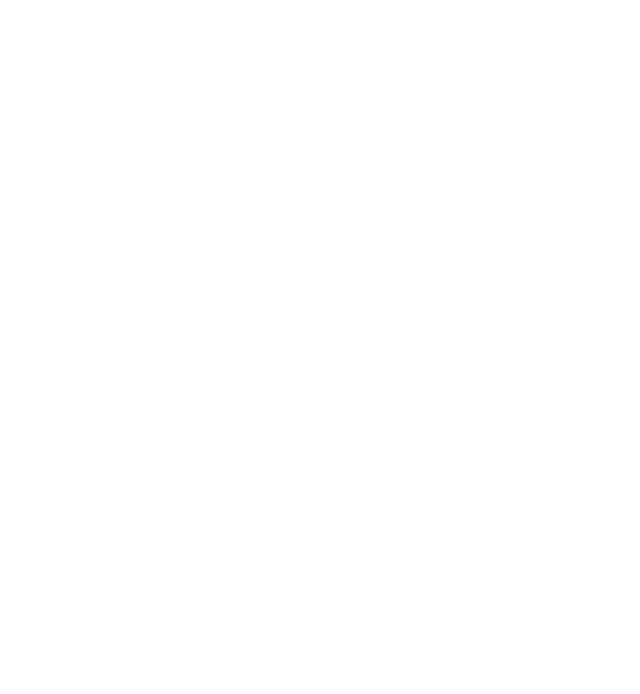
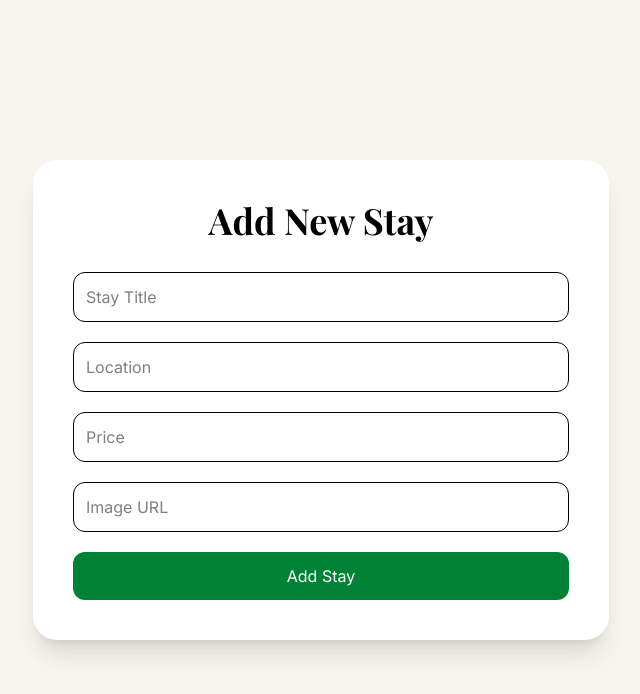
Before and after one commit to xsarthak6/TBI-Summer-Internship-Full-stack-, a React (Vite) app: page /add-stay in a window 1280 px wide. Before the commit this address had no page. Shown: the top 694 px of the page, without its empty margins (319-959 px from the left). Built offline with nearby package versions, Linux system fonts and the light colour scheme.

Commit message:
Add database schema and update project documentation.Implement frontend CRUD operations for stays

```diff
--- a/src/App.jsx
+++ b/src/App.jsx
@@ -6,6 +6,8 @@
 import Login from "./pages/Login";
 import ComponentDemo from "./pages/ComponentDemo";
 import Stays from "./pages/Stays";
+import AddStay from "./pages/AddStay";
+import EditStay from "./pages/EditStay";
 
 function App() {
   return (
@@ -16,6 +18,8 @@
       <Route path="/login" element={<Login />} />
       <Route path="/component-demo" element={<ComponentDemo />} />
       <Route path="/stays" element={<Stays />} />
+      <Route path="/add-stay" element={<AddStay />} />
+      <Route path="/edit-stay/:id" element={<EditStay />} />
     </Routes>
   );
 }
--- a/src/components/Card.jsx
+++ b/src/components/Card.jsx
@@ -1,4 +1,5 @@
-function Card({ title, location, price,image}) {
+import { Link } from "react-router-dom";
+function Card({ _id, title, location, price, image, onDelete }) {
   return (
     <div className="bg-white rounded-3xl overflow-hidden shadow-lg hover:shadow-2xl hover:-translate-y-4 hover:scale-[1.02] transition duration-300">
 
@@ -39,9 +40,23 @@
           ₹{price}/night
         </p>
 
-        <button className="w-full mt-5 bg-gradient-to-r from-green-700 to-emerald-600 hover:bg-green-900 text-white py-3 rounded-xl">
-          View Details
+        <div className="flex gap-3 mt-5">
+
+        <Link
+          to={`/edit-stay/${_id}`}
+          className="flex-1 bg-blue-600 hover:bg-blue-700 text-white text-center py-3 rounded-xl"
+        >
+          Edit
+        </Link>
+
+        <button
+          onClick={() => onDelete(_id)}
+          className="flex-1 bg-red-600 hover:bg-red-700 text-white py-3 rounded-xl"
+        >
+          Delete
         </button>
+
+      </div>
 
       </div>
 
--- a/src/components/Navbar.jsx
+++ b/src/components/Navbar.jsx
@@ -57,10 +57,20 @@
 
         </div>
 
-        <button className="hidden md:block bg-green-700 hover:bg-green-800 text-white px-5 py-2 rounded-lg">
-          Sign In
-        </button>
+        <div className="hidden md:flex gap-3">
 
+  <NavLink
+    to="/add-stay"
+    className="bg-green-700 hover:bg-green-800 text-white px-5 py-2 rounded-lg transition"
+  >
+    + Add Stay
+  </NavLink>
+
+  <button className="bg-white/20 hover:bg-white/30 text-white px-5 py-2 rounded-lg transition">
+    Sign In
+  </button>
+
+</div>
         <button className="md:hidden text-white text-3xl">
           ☰
         </button>
--- /dev/null
+++ b/src/pages/AddStay.jsx
@@ -0,0 +1,100 @@
+import { useState } from "react";
+import axios from "axios";
+import { useNavigate } from "react-router-dom";
+
+function AddStay() {
+  const navigate = useNavigate();
+
+  const [stay, setStay] = useState({
+    title: "",
+    location: "",
+    price: "",
+    image: "",
+  });
+
+  const handleChange = (e) => {
+    setStay({
+      ...stay,
+      [e.target.name]: e.target.value,
+    });
+  };
+
+  const handleSubmit = async (e) => {
+    e.preventDefault();
+
+    try {
+      await axios.post("http://localhost:5000/api/stays", stay);
+
+      alert("Stay Added Successfully!");
+
+      navigate("/");
+    } catch (error) {
+      console.log(error);
+      alert("Something went wrong");
+    }
+  };
+
+  return (
+    <div className="min-h-screen bg-[#F8F5EE] flex justify-center items-center py-20">
+      <div className="bg-white p-10 rounded-3xl shadow-xl w-full max-w-xl">
+
+        <h2 className="text-4xl font-bold mb-8 text-center">
+          Add New Stay
+        </h2>
+
+        <form onSubmit={handleSubmit} className="space-y-5">
+
+          <input
+            type="text"
+            name="title"
+            placeholder="Stay Title"
+            value={stay.title}
+            onChange={handleChange}
+            className="w-full border p-3 rounded-xl"
+            required
+          />
+
+          <input
+            type="text"
+            name="location"
+            placeholder="Location"
+            value={stay.location}
+            onChange={handleChange}
+            className="w-full border p-3 rounded-xl"
+            required
+          />
+
+          <input
+            type="number"
+            name="price"
+            placeholder="Price"
+            value={stay.price}
+            onChange={handleChange}
+            className="w-full border p-3 rounded-xl"
+            required
+          />
+
+          <input
+            type="text"
+            name="image"
+            placeholder="Image URL"
+            value={stay.image}
+            onChange={handleChange}
+            className="w-full border p-3 rounded-xl"
+          />
+
+          <button
+            type="submit"
+            className="w-full bg-green-700 hover:bg-green-800 text-white py-3 rounded-xl"
+          >
+            Add Stay
+          </button>
+
+        </form>
+
+      </div>
+    </div>
+  );
+}
+
+export default AddStay;
--- /dev/null
+++ b/src/pages/EditStay.jsx
@@ -0,0 +1,98 @@
+import { useEffect, useState } from "react";
+import axios from "axios";
+import { useNavigate, useParams } from "react-router-dom";
+
+function EditStay() {
+  const { id } = useParams();
+  const navigate = useNavigate();
+
+  const [stay, setStay] = useState({
+    title: "",
+    location: "",
+    price: "",
+    image: "",
+  });
+
+  useEffect(() => {
+    axios
+      .get(`http://localhost:5000/api/stays/${id}`)
+      .then((res) => setStay(res.data))
+      .catch((err) => console.log(err));
+  }, [id]);
+
+  const handleChange = (e) => {
+    setStay({
+      ...stay,
+      [e.target.name]: e.target.value,
+    });
+  };
+
+  const handleSubmit = async (e) => {
+    e.preventDefault();
+
+    try {
+      await axios.put(
+        `http://localhost:5000/api/stays/${id}`,
+        stay
+      );
+
+      alert("Stay Updated Successfully!");
+
+      navigate("/");
+    } catch (error) {
+      console.log(error);
+    }
+  };
+
+  return (
+    <div className="min-h-screen bg-[#F8F5EE] flex justify-center items-center py-20">
+      <div className="bg-white p-10 rounded-3xl shadow-xl w-full max-w-xl">
+
+        <h2 className="text-4xl font-bold mb-8 text-center">
+          Edit Stay
+        </h2>
+
+        <form onSubmit={handleSubmit} className="space-y-5">
+
+          <input
+            name="title"
+            value={stay.title}
+            onChange={handleChange}
+            className="w-full border p-3 rounded-xl"
+          />
+
+          <input
+            name="location"
+            value={stay.location}
+            onChange={handleChange}
+            className="w-full border p-3 rounded-xl"
+          />
+
+          <input
+            name="price"
+            value={stay.price}
+            onChange={handleChange}
+            className="w-full border p-3 rounded-xl"
+          />
+
+          <input
+            name="image"
+            value={stay.image}
+            onChange={handleChange}
+            className="w-full border p-3 rounded-xl"
+          />
+
+          <button
+            className="w-full bg-green-700 hover:bg-green-800 text-white py-3 rounded-xl"
+          >
+            Update Stay
+          </button>
+
+        </form>
+
+      </div>
+    </div>
+  );
+}
+
+export default EditStay;
--- a/src/pages/Home.jsx
+++ b/src/pages/Home.jsx
@@ -21,7 +21,19 @@
         console.log(error);
       });
   }, []);
-  return (
+  const handleDelete = async (id) => {
+  try {
+    await axios.delete(`http://localhost:5000/api/stays/${id}`);
+
+    setStays((prev) => prev.filter((stay) => stay._id !== id));
+
+    alert("Stay deleted successfully!");
+  } catch (error) {
+    console.log(error);
+  }
+};
+
+    return (
     <>
       <Navbar />
 
@@ -51,10 +63,12 @@
             {stays.map((stay) => (
           <Card
             key={stay._id}
+            _id={stay._id}
             title={stay.title}
             location={stay.location}
             price={stay.price}
             image={stay.image}
+            onDelete={handleDelete}
           />
         ))}
           </div>
```
Also changed, not shown: 2 other files (tests, documents, lock files or other folders).
